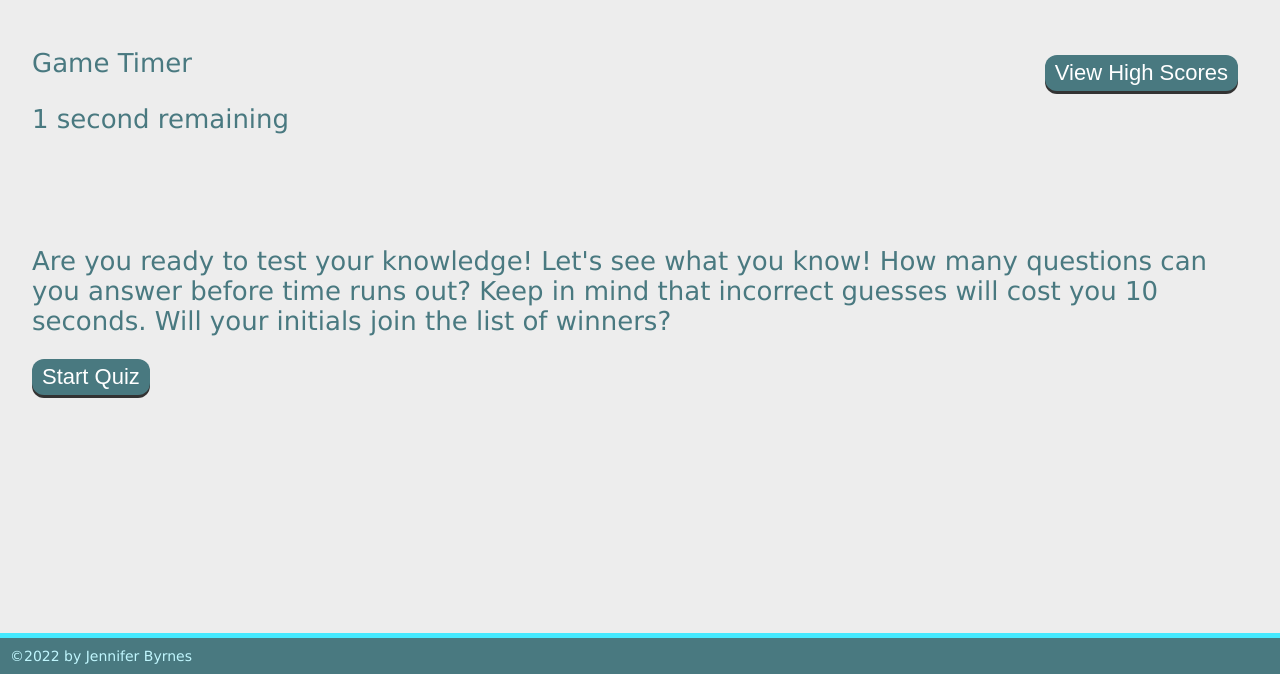
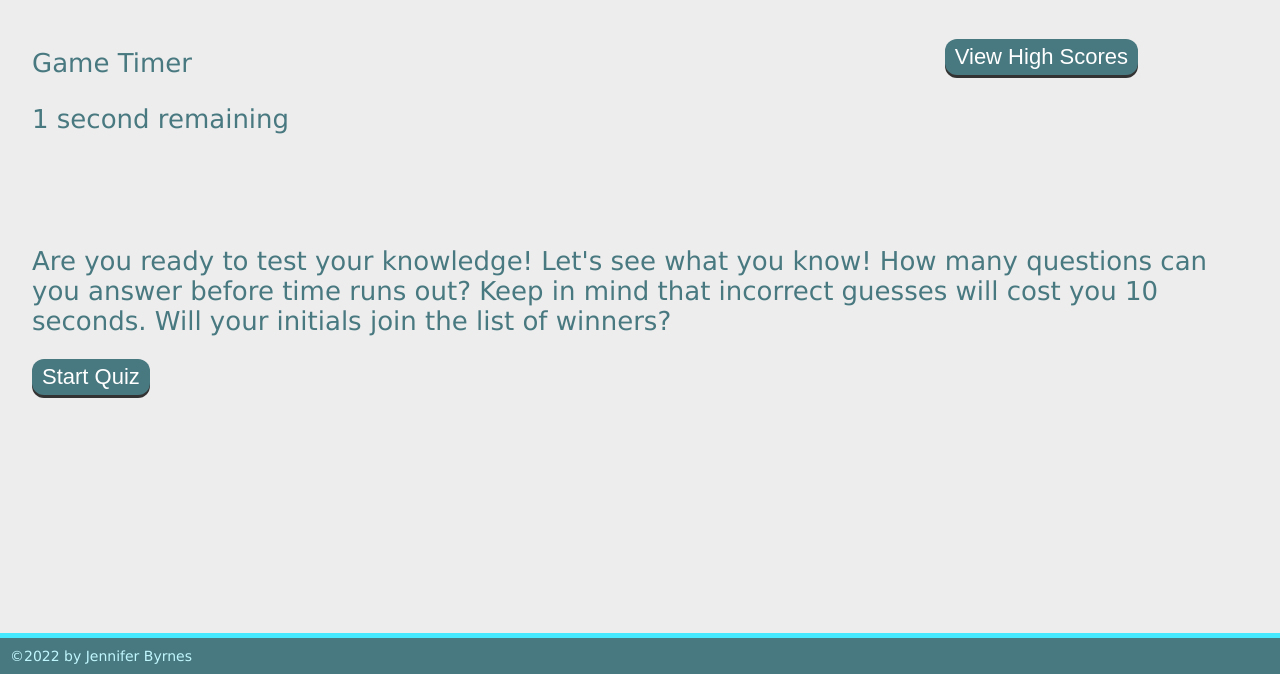
Before and after one commit to JenniferByrnes/code-quiz, a plain HTML site: page index.html in a window 1280 px wide. Shown: the part 126-800 px from the top of the page. Drawn offline with Linux system fonts and the light colour scheme.

Commit message:
fixed header spacing

```diff
--- a/assets/css/style.css
+++ b/assets/css/style.css
@@ -67,8 +67,21 @@ p {
 
 /* for the displayed scores (not the button) */
 #view-high-scores-container {
-  max-width: 75%;
+  display: flex;
+  flex-flow: row wrap;
+  width: 75%;
   padding: 10px;
+}
+/* for the displayed scores (not the button) */
+#high-scores-container {
+  width: 66%;
+  padding: 10px;
+}
+/* for the displayed scores (not the button) */
+#view-button-container {
+  width: 33%;
+  padding: 10px;
+  justify-content: flex-end;
 }
 
 #quizs-to-do {
--- a/index.html
+++ b/index.html
@@ -25,8 +25,10 @@
         <p id="countdown"></p>
       </div>
       <div id="view-high-scores-container">
+        <div id="high-scores-container">
         <ul class="list-title" id="display-scores"></ul>
-        <div>
+        </div>
+        <div id="view-button-container">
           <button class="btn" id="view-btn" type="submit">View High Scores</button>
         </div>
       </div>
```
